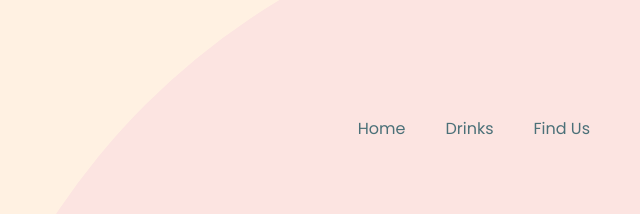
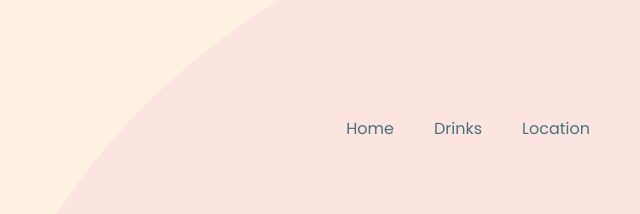
Before and after one commit to Cazcodes1/coffee_shop, a plain HTML site: page index.html in a window 1280 px wide. Shown: the top 214 px of the page, 640-1280 px from the left. Drawn offline with Linux system fonts and the light colour scheme.

Commit message:
changed wording in menu

```diff
--- a/index.html
+++ b/index.html
@@ -31,7 +31,7 @@
           </li>
           <li><a href="menu.html">Drinks</a></li>
 
-          <li><a href="contact.html">Find Us</a></li>
+          <li><a href="contact.html">Location</a></li>
         </ul>
       </header>
       <div class="content">
```
Also changed, not shown: about.html (+1 -1 lines), contact.html (+1 -1 lines), menu.html (+1 -1 lines).
